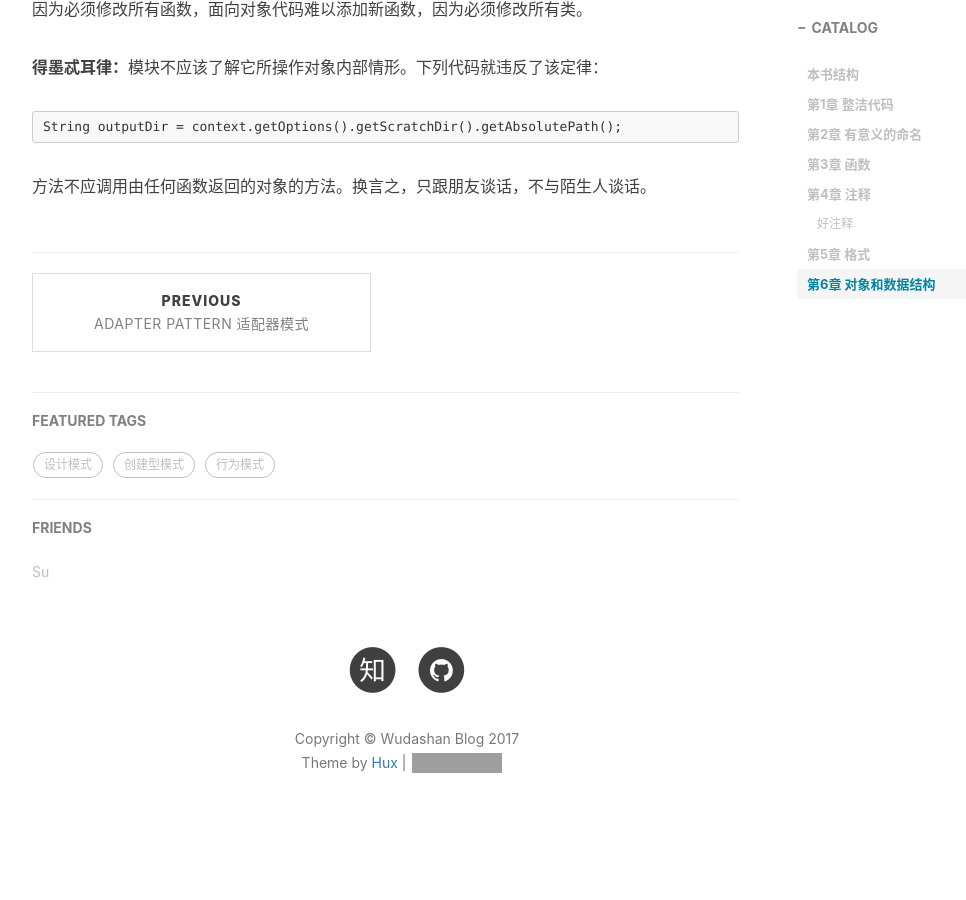
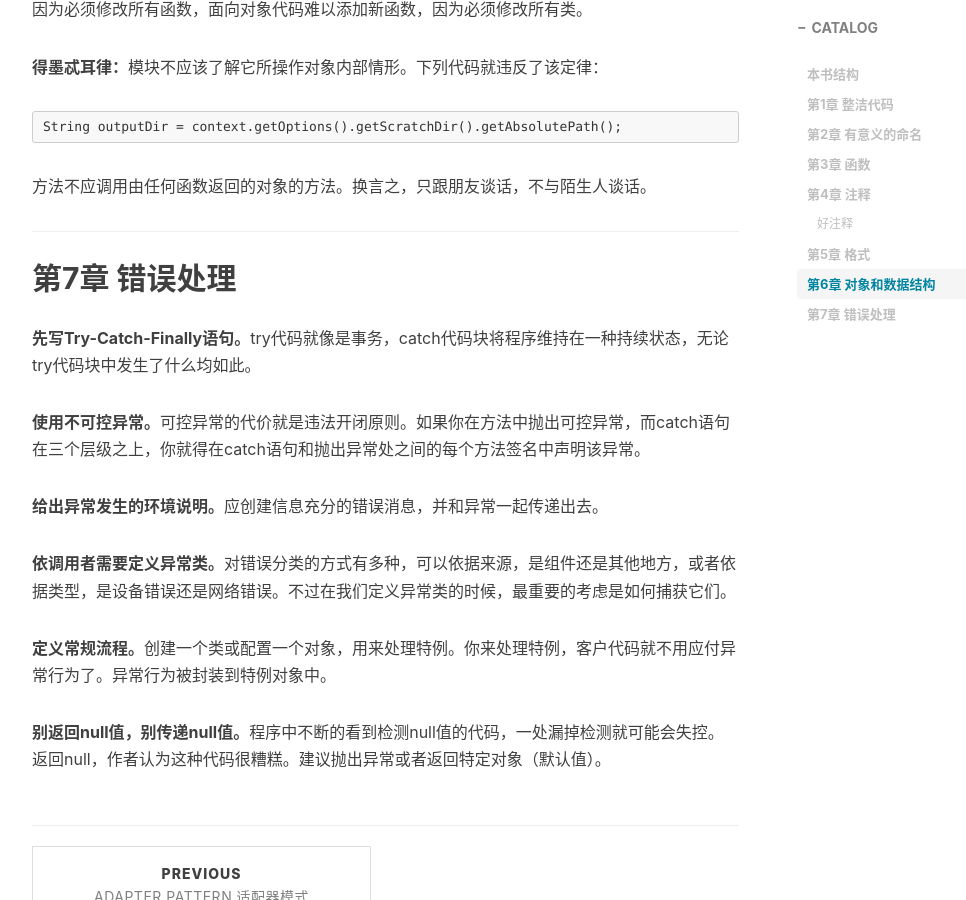
Before and after one commit to wudashan/wudashan.github.io, a Jekyll site: the page built from _posts/2017-05-03-Clean-Code-Read-Notes.markdown, in a window 1280 px wide and 900 px high, scrolled down 4108 px. Shown: the whole window, without its empty margins (233-1199 px from the left). Built offline with Jekyll 4.4.1, drawn with Linux system fonts in a browser that asks for light colours; nearby versions of some CDN libraries; comment, search, counter and statistics services are not loaded; before the commit the page ends 4975 px from its top, so only the background shows below that; grey boxes are pictures that could not be loaded.

Commit message:
更新第七章

````diff
--- a/_posts/2017-05-03-Clean-Code-Read-Notes.markdown
+++ b/_posts/2017-05-03-Clean-Code-Read-Notes.markdown
@@ -124,3 +124,19 @@ if (employee.isEligibleForFullBenefits()) {
 String outputDir = context.getOptions().getScratchDir().getAbsolutePath();
 ```
 方法不应调用由任何函数返回的对象的方法。换言之，只跟朋友谈话，不与陌生人谈话。
+
+---
+
+## 第7章 错误处理
+
+**先写Try-Catch-Finally语句。**try代码就像是事务，catch代码块将程序维持在一种持续状态，无论try代码块中发生了什么均如此。
+
+**使用不可控异常。**可控异常的代价就是违法开闭原则。如果你在方法中抛出可控异常，而catch语句在三个层级之上，你就得在catch语句和抛出异常处之间的每个方法签名中声明该异常。
+
+**给出异常发生的环境说明。**应创建信息充分的错误消息，并和异常一起传递出去。
+
+**依调用者需要定义异常类。**对错误分类的方式有多种，可以依据来源，是组件还是其他地方，或者依据类型，是设备错误还是网络错误。不过在我们定义异常类的时候，最重要的考虑是如何捕获它们。
+
+**定义常规流程。**创建一个类或配置一个对象，用来处理特例。你来处理特例，客户代码就不用应付异常行为了。异常行为被封装到特例对象中。
+
+**别返回null值，别传递null值。**程序中不断的看到检测null值的代码，一处漏掉检测就可能会失控。返回null，作者认为这种代码很糟糕。建议抛出异常或者返回特定对象（默认值）。
````
